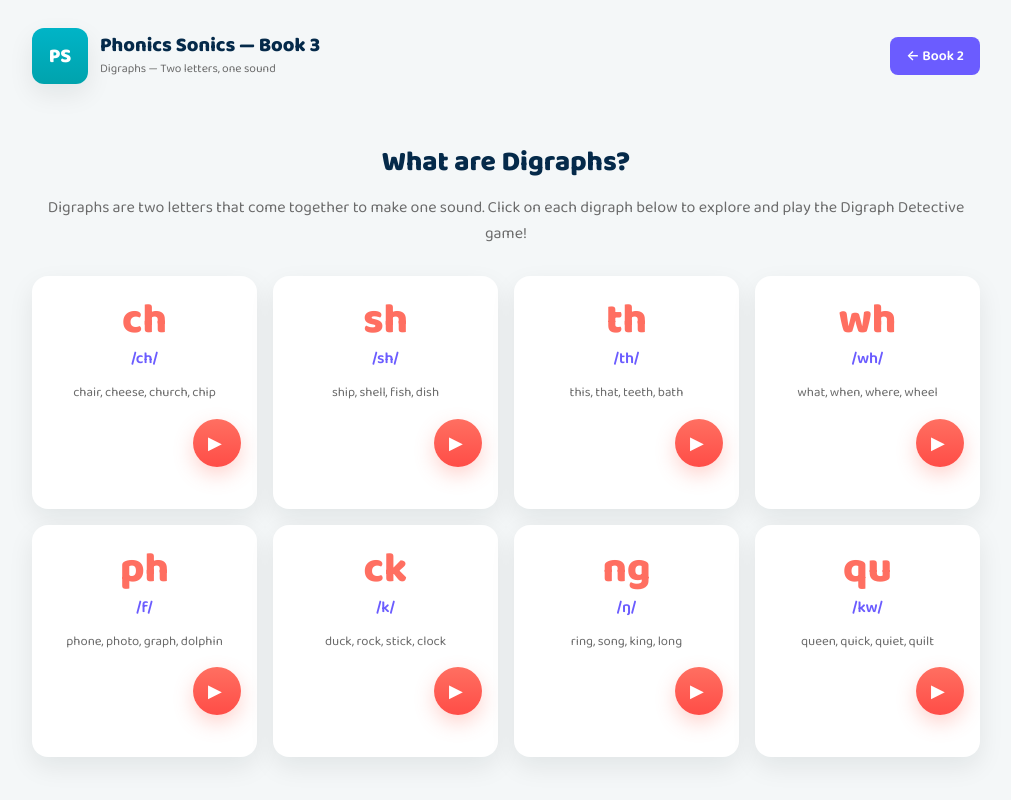
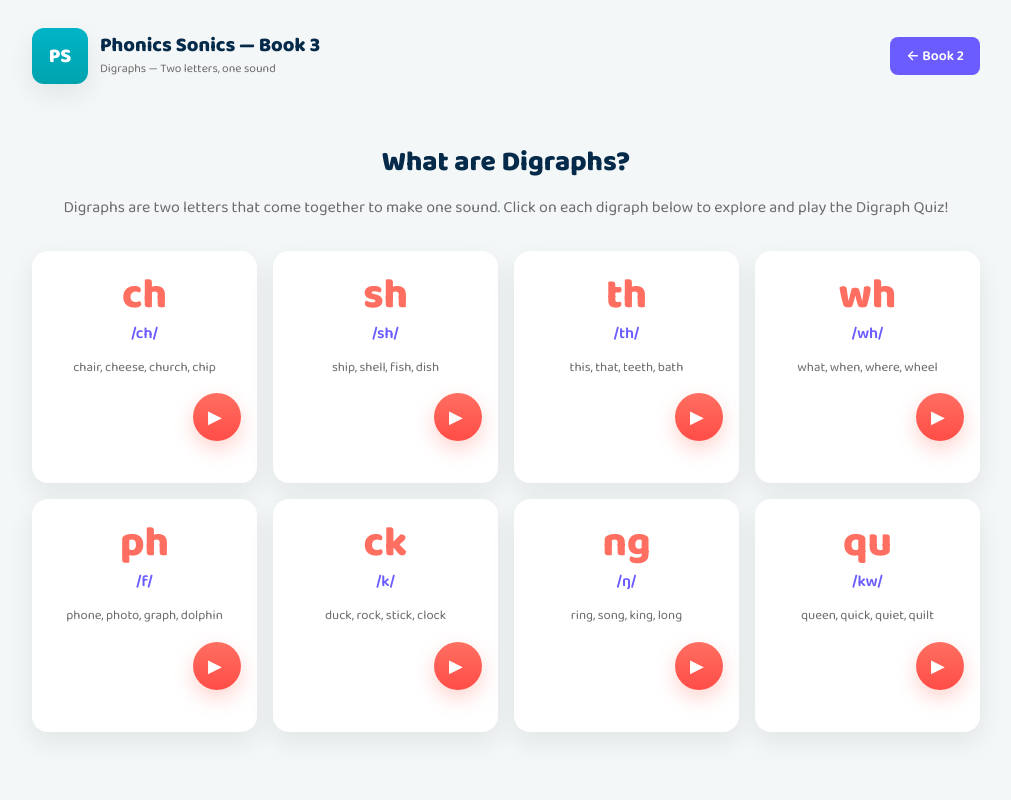
Before and after one commit to paulynnat/phonics-sonics, a plain HTML site: page book3.html in a window 1280 px wide. Shown: the top 800 px of the page, without its empty margins (134-1145 px from the left). Drawn offline with Linux system fonts and the light colour scheme.

Commit message:
Update game title from 'Detective' to 'Quiz'

```diff
--- a/book3.html
+++ b/book3.html
@@ -31,7 +31,7 @@
       <h2>What are Digraphs?</h2>
       <p class="intro-text">
         Digraphs are two letters that come together to make one sound.
-        Click on each digraph below to explore and play the Digraph Detective game!
+        Click on each digraph below to explore and play the Digraph Quiz!
       </p>
     </section>
 
@@ -44,7 +44,7 @@
     <div id="game-modal" class="modal" role="dialog" aria-hidden="true" aria-labelledby="game-modal-title">
       <div class="modal-content game-modal-content">
         <button class="modal-close" aria-label="Close game">×</button>
-        <h3 id="game-modal-title" class="modal-title">Digraph Detective</h3>
+        <h3 id="game-modal-title" class="modal-title">Digraph Quiz</h3>
         <div id="game-body" class="game-body">
           <!-- Game UI will be dynamically inserted here -->
           <div class="game-placeholder">
```
